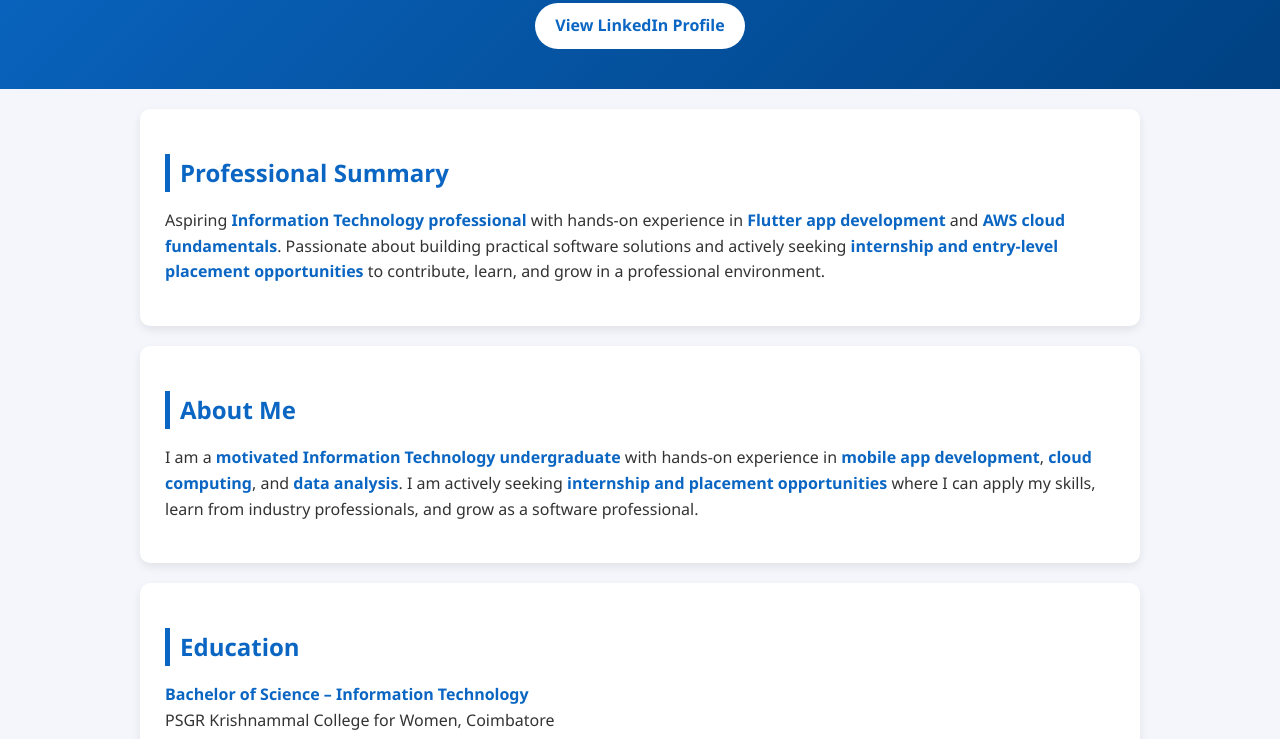
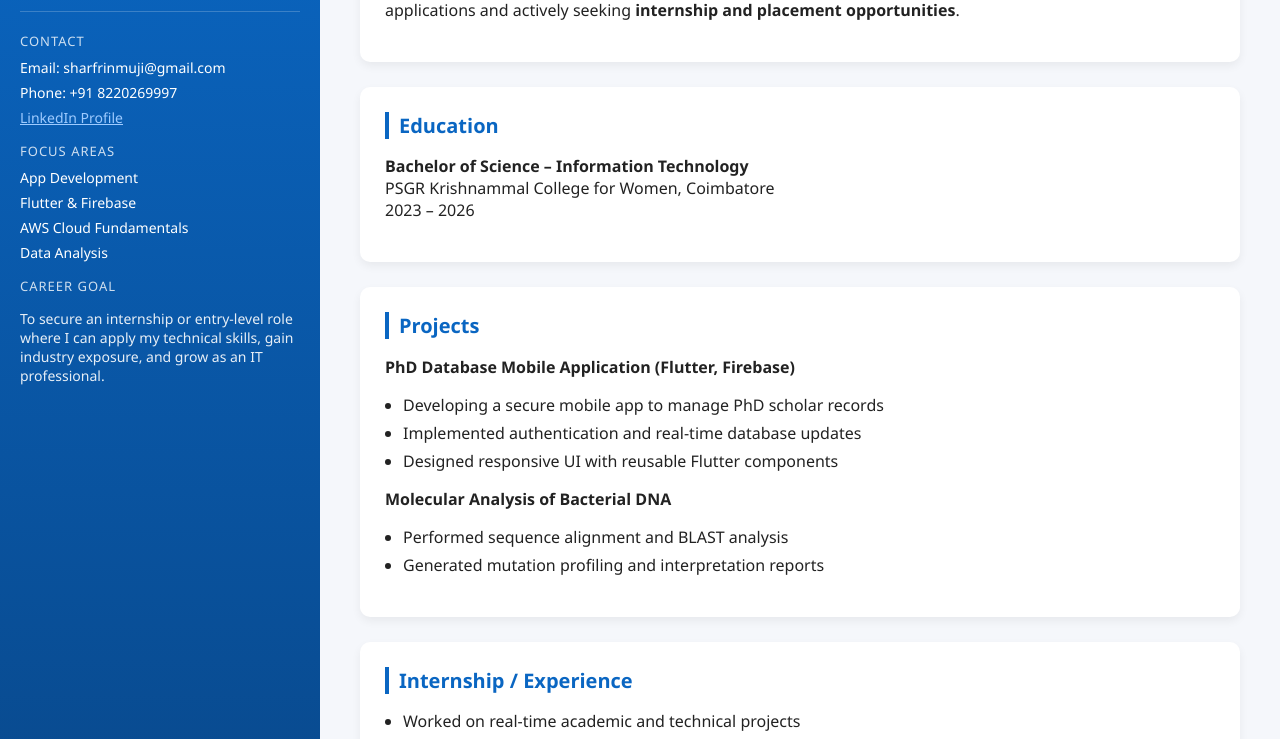
Before and after one commit to sharfrinmuji-lang/shafrin-portfolio, a plain HTML site: page index.html in a window 1280 px wide. Shown: the part 154-893 px from the top of the page. Drawn offline with Linux system fonts and the light colour scheme.

Commit message:
Update index.html

```diff
--- a/index.html
+++ b/index.html
@@ -5,201 +5,182 @@
   <meta name="viewport" content="width=device-width, initial-scale=1.0" />
   <title>Shafrin M | Professional Portfolio</title>
   <style>
-    body {
-      font-family: "Segoe UI", Arial, sans-serif;
-      margin: 0;
-      background: #f4f6fb;
-      color: #333;
-      line-height: 1.6;
+    body{
+      margin:0;
+      font-family:Segoe UI, Arial, sans-serif;
+      background:#f5f7fb;
+      color:#222;
     }
-    header {
-      background: linear-gradient(135deg, #0a66c2, #004182);
-      color: white;
-      padding: 40px 20px;
-      text-align: center;
+    .layout{
+      display:flex;
+      min-height:100vh;
     }
-    header h1 {
-      margin: 0;
-      font-size: 36px;
-      font-weight: bold;
+    .sidebar{
+      width:280px;
+      background: linear-gradient(180deg, #0a66c2, #083b73);
+
+      color:#fff;
+      padding:30px 20px;
     }
-    header p {
-      margin: 8px 0;
-      font-size: 18px;
+    .sidebar h1{
+      font-size:24px;
+      margin-bottom:5px;
     }
-    .btn {
-      display: inline-block;
-      margin-top: 15px;
-      padding: 10px 20px;
-      background: #ffffff;
-      color: #0a66c2;
-      font-weight: bold;
-      border-radius: 25px;
-      text-decoration: none;
+    .sidebar p{
+      font-size:14px;
+      opacity:0.9;
     }
-    .container {
-      max-width: 1000px;
-      margin: auto;
-      padding: 20px;
+    .sidebar hr{
+      border:none;
+      border-top:1px solid rgba(255,255,255,0.2);
+      margin:20px 0;
     }
-    section {
-      background: white;
-      margin-bottom: 20px;
-      padding: 25px;
-      border-radius: 10px;
-      box-shadow: 0 4px 10px rgba(0,0,0,0.08);
+    .sidebar .section-title{
+      font-size:13px;
+      letter-spacing:1px;
+      margin-bottom:8px;
+      opacity:0.8;
     }
-    h2 {
-      color: #0a66c2;
-      margin-bottom: 10px;
-      border-left: 5px solid #0a66c2;
-      padding-left: 10px;
+    .sidebar ul{
+      list-style:none;
+      padding:0;
+      margin:0 0 15px 0;
+      font-size:14px;
     }
-    ul {
-      padding-left: 20px;
+    .sidebar ul li{
+      margin-bottom:6px;
     }
-    li {
-      margin-bottom: 6px;
+    .main{
+      flex:1;
+      padding:40px;
     }
-    .highlight {
-      font-weight: bold;
-      color: #0a66c2;
+    .block{
+      background:#fff;
+      padding:25px;
+      margin-bottom:25px;
+      border-radius:10px;
+      box-shadow:0 4px 10px rgba(0,0,0,0.06);
     }
-    footer {
-      text-align: center;
-      padding: 20px;
-      background: #222;
-      color: #ccc;
-      font-size: 14px;
+    .block h2{
+      margin-top:0;
+      color:#0a66c2;
+      font-size:20px;
+      border-left:4px solid #0a66c2;
+      padding-left:10px;
     }
-    footer a {
-      color: #0a66c2;
-      text-decoration: none;
-      font-weight: bold;
+    .block ul{
+      padding-left:18px;
+    }
+    .block li{
+      margin-bottom:6px;
+    }
+    .highlight{
+      font-weight:600;
+    }
+    .btn{
+      display:inline-block;
+      margin-top:10px;
+      padding:10px 18px;
+      background:#0a66c2;
+      color:#fff;
+      text-decoration:none;
+      border-radius:6px;
+      font-size:14px;
+    }
+    @media(max-width:900px){
+      .layout{flex-direction:column;}
+      .sidebar{width:100%;}
     }
   </style>
 </head>
 <body>
 
-<header>
+<div class="layout">
+
+  <!-- SIDEBAR -->
+  <div class="sidebar">
     <h1>Shafrin M</h1>
-  <p>B.Sc Information Technology | Web & Application Developer |</p>
-  <a class="btn" href="https://www.linkedin.com/in/shafrin-muji-302b1b2b7" target="_blank">View LinkedIn Profile</a>
-</header>
+    <p>B.Sc Information Technology Student</p>
+    <p>Coimbatore, Tamil Nadu</p>
 
-<div class="container">
+    <hr>
 
-  <section>
-    <h2>Professional Summary</h2>
-    <p>
-      Aspiring <span class="highlight">Information Technology professional</span> with hands-on experience in
-      <span class="highlight">Flutter app development</span> and <span class="highlight">AWS cloud fundamentals</span>.
-      Passionate about building practical software solutions and actively seeking
-      <span class="highlight">internship and entry-level placement opportunities</span> to contribute, learn, and grow in a professional environment.
-    </p>
-  </section>
+    <div class="section-title">CONTACT</div>
+    <ul>
+      <li>Email: sharfrinmuji@gmail.com</li>
+      <li>Phone: +91 8220269997</li>
+      <li><a href="https://www.linkedin.com/in/shafrin-muji-302b1b2b7" style="color:#9ecbff;">LinkedIn Profile</a></li>
+    </ul>
 
-  <section>
+    <div class="section-title">FOCUS AREAS</div>
+    <ul>
+      <li>App Development</li>
+      <li>Flutter & Firebase</li>
+      <li>AWS Cloud Fundamentals</li>
+      <li>Data Analysis</li>
+    </ul>
+
+    <div class="section-title">CAREER GOAL</div>
+    <p style="font-size:14px;">To secure an internship or entry-level role where I can apply my technical skills, gain industry exposure, and grow as an IT professional.</p>
+  </div>
+
+  <!-- MAIN CONTENT -->
+  <div class="main">
+
+    <div class="block">
       <h2>About Me</h2>
-    <p>
-      I am a <span class="highlight">motivated Information Technology undergraduate</span> with hands-on experience in
-      <span class="highlight">mobile app development</span>, <span class="highlight">cloud computing</span>, and
-      <span class="highlight">data analysis</span>. I am actively seeking <span class="highlight">internship and placement opportunities</span>
-      where I can apply my skills, learn from industry professionals, and grow as a software professional.
-    </p>
-  </section>
+      <p>I am a motivated <span class="highlight">Information Technology undergraduate</span> with hands-on experience in <span class="highlight">Flutter app development</span>, <span class="highlight">Firebase</span>, and <span class="highlight">AWS cloud fundamentals</span>. I am passionate about building real-world applications and actively seeking <span class="highlight">internship and placement opportunities</span>.</p>
+    </div>
 
-  <section>
+    <div class="block">
       <h2>Education</h2>
-    <p>
-      <span class="highlight">Bachelor of Science – Information Technology</span><br>
+      <p><span class="highlight">Bachelor of Science – Information Technology</span><br>
       PSGR Krishnammal College for Women, Coimbatore<br>
-      <span class="highlight">2023 – 2026</span>
-    </p>
-  </section>
+      2023 – 2026</p>
+    </div>
 
-  <section>
-    <h2>Technical Skills</h2>
-    <ul>
-      <li><span class="highlight">Flutter:</span> Intermediate</li>
-      <li><span class="highlight">Python:</span> Intermediate</li>
-      <li><span class="highlight">AWS Cloud:</span> Beginner (Certified)</li>
-      <li><span class="highlight">Firebase:</span> Beginner</li>
-      <li><span class="highlight">HTML:</span> Beginner</li>
-    </ul>
-  </section>
-    <ul>
-      <li><span class="highlight">Programming:</span> Python, C (Basics), Dart, HTML</li>
-      <li><span class="highlight">App Development:</span> Flutter, Firebase</li>
-      <li><span class="highlight">Cloud:</span> AWS Cloud Fundamentals</li>
-      <li><span class="highlight">Data & Tools:</span> Data Analysis, Excel, Database Management</li>
-      <li><span class="highlight">Platforms:</span> GitHub, VS Code</li>
-    </ul>
-  </section>
-
-  <section>
-    <h2>Experience / Internship</h2>
-    <p><span class="highlight">Academic Project & Technical Exposure</span></p>
-    <ul>
-      <li>Gained hands-on experience through real-time academic and technical projects</li>
-      <li>Worked with Flutter, Firebase, and cloud-based concepts during project development</li>
-      <li>Improved teamwork, problem-solving, and application design skills</li>
-    </ul>
-  </section>
-
-  <section>
+    <div class="block">
       <h2>Projects</h2>
-    <p><span class="highlight">PhD Database Mobile Application (Flutter, Firebase)</span></p>
+      <p class="highlight">PhD Database Mobile Application (Flutter, Firebase)</p>
       <ul>
         <li>Developing a secure mobile app to manage PhD scholar records</li>
         <li>Implemented authentication and real-time database updates</li>
         <li>Designed responsive UI with reusable Flutter components</li>
       </ul>
 
-    <p><span class="highlight">Molecular Analysis of Bacterial DNA</span></p>
+      <p class="highlight">Molecular Analysis of Bacterial DNA</p>
       <ul>
         <li>Performed sequence alignment and BLAST analysis</li>
         <li>Generated mutation profiling and interpretation reports</li>
       </ul>
-  </section>
+    </div>
 
-  <section>
+    <div class="block">
+      <h2>Internship / Experience</h2>
+      <ul>
+        <li>Worked on real-time academic and technical projects</li>
+        <li>Applied Flutter, Firebase, and cloud concepts in development</li>
+        <li>Improved teamwork, problem-solving, and application design skills</li>
+      </ul>
+    </div>
+
+    <div class="block">
       <h2>Certifications</h2>
       <ul>
-      <li><span class="highlight">AWS Certified Cloud Practitioner</span> – 2025 (Score: 837)</li>
-      <li><span class="highlight">Coursera:</span> R Programming – Johns Hopkins University (2024)</li>
-      <li><span class="highlight">NPTEL:</span> Internet of Things</li>
-      <li><span class="highlight">NASSCOM:</span> Big Data Analytics</li>
-    </ul>
-  </section>
-
-  <section>
-    <h2>Resume</h2>
-    <p>
-      <a class="btn" href="#" onclick="alert('Add your resume PDF to this repository and link it here');">Download Resume (PDF)</a>
-    </p>
-  </section>
-    <ul>
-      <li><span class="highlight">AWS Certified Cloud Practitioner</span> – Score: 837</li>
+        <li>AWS Certified Cloud Practitioner – Score: 837</li>
         <li>Coursera – R Programming (Johns Hopkins University)</li>
         <li>NPTEL – Internet of Things</li>
         <li>NASSCOM – Big Data Analytics</li>
       </ul>
-  </section>
+    </div>
 
-  <section>
-    <h2>Contact</h2>
-    <p><span class="highlight">Email:</span> sharfrinmuji@gmail.com</p>
-    <p><span class="highlight">Phone:</span> +91 8220269997</p>
-    <p><span class="highlight">Location:</span> Coimbatore, Tamil Nadu</p>
-  </section>
+    <div class="block">
+      <h2>Resume</h2>
+<a class="btn" href="SHAFRIN M CV.pdf" target="_blank">Download Resume (PDF)</a>
+    </div>
 
   </div>
-
-<footer>
-  <p>© 2026 Shafrin M | Professional Portfolio</p>
-  <p>Connect with me on <a href="https://www.linkedin.com/in/shafrin-muji-302b1b2b7" target="_blank">LinkedIn</a></p>
-</footer>
+</div>
 
 </body>
 </html>
```
Lines whose indentation alone changed are shown as unchanged.
